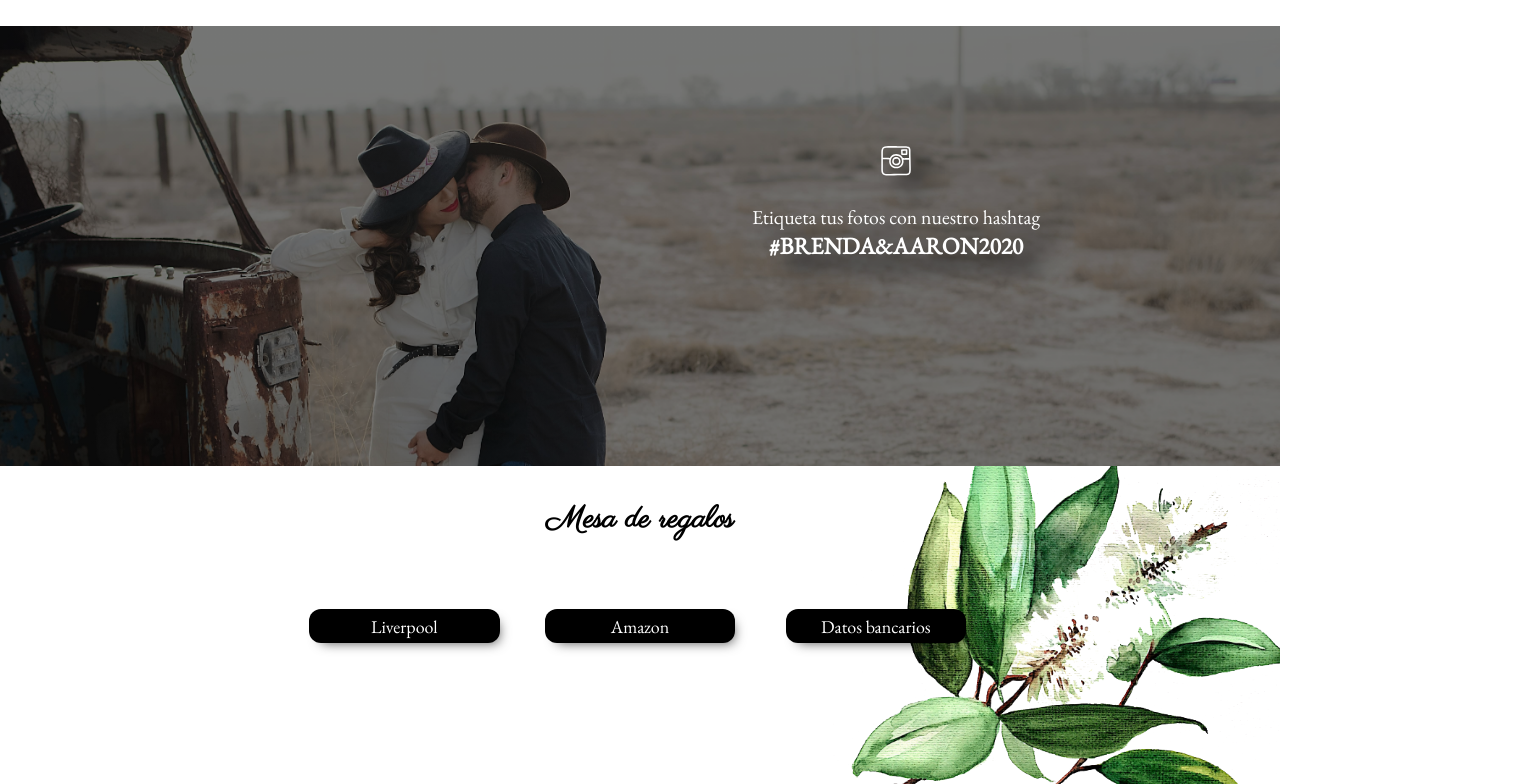
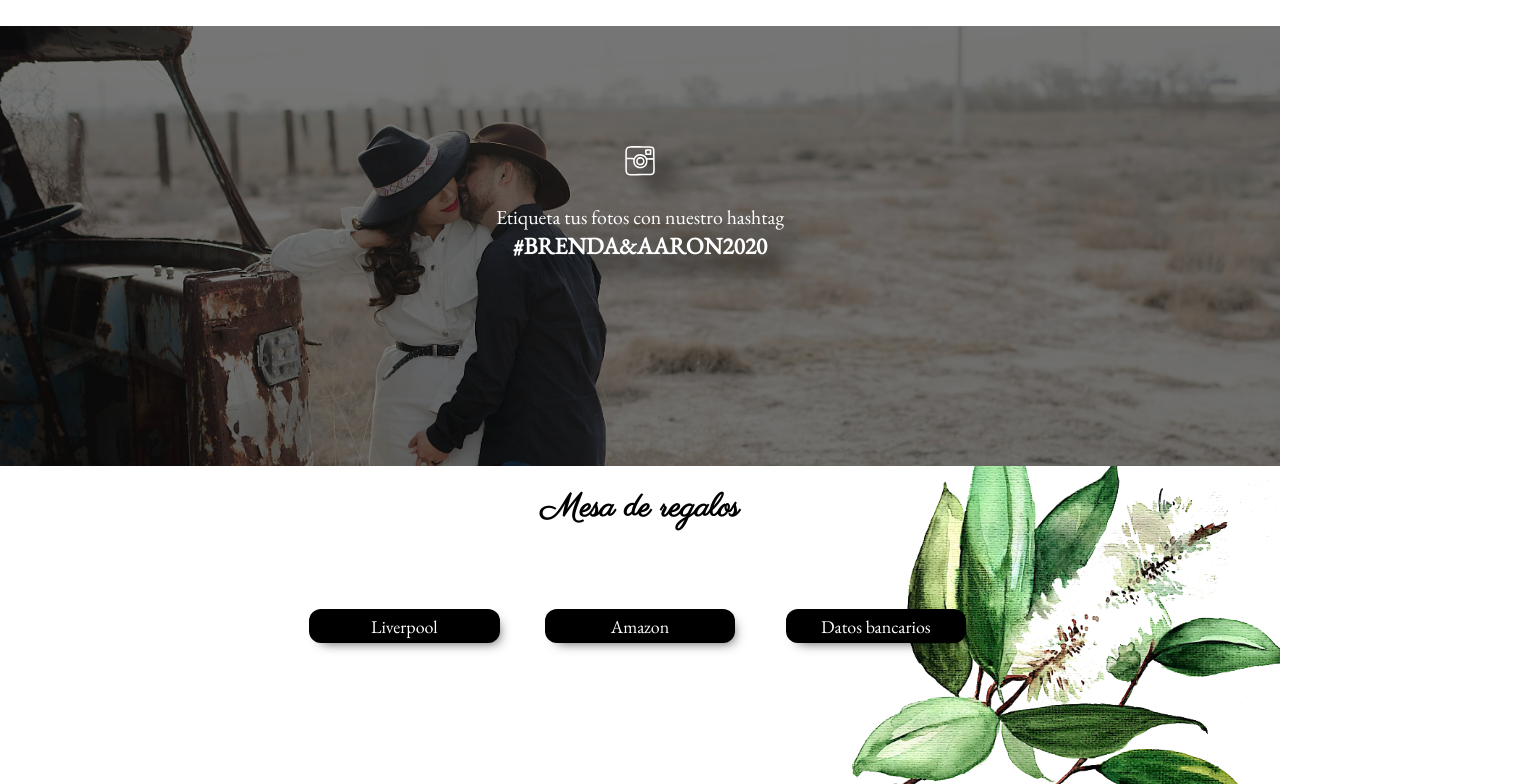
Before and after one commit to nayelyrodarte/Wedding-Rsvp, a React (Create React App) app in the folder client/: page / in a window 1280 px wide. Shown: the part 940-1724 px from the top of the page, 1536 px wide, since content can reach past the window. Built offline with nearby package versions, Linux system fonts and the light colour scheme; the HTML template or start-up script is replaced by a standard one.

Commit message:
Fix main div @ insta component expanding

```diff
--- a/client/src/css/mobile.css
+++ b/client/src/css/mobile.css
@@ -132,17 +132,16 @@ form {
   background-repeat: no-repeat;
   background-size: cover;
   background-color: #e0e4e3;
+  width: 100vw;
   color: white;
   height: 55vh;
-  width: 100%;
+  width: 100vw;
 }
 
 .instagram__container div {
   filter: drop-shadow(16px 16px 10px black);
   position: relative;
-  width: 100vw;
   top: 40%;
-  left: auto;
 }
 
 .instagram__container img {
@@ -172,8 +171,8 @@ h1 {
 }
 
 h2 {
-  font-size: 1.7rem;
-  line-height: 3em;
+  font-size: 1.8rem;
+  line-height: 2em;
   position: absolute;
   padding-right: 1.5rem;
   right: 100%;
--- a/client/src/css/screen.css
+++ b/client/src/css/screen.css
@@ -96,6 +96,7 @@
   }
 
   .instagram__container.instagram__container {
+    width: 100vw;
     background-size: cover;
   }
 
@@ -108,9 +109,7 @@
   }
 
   .instagram__container.instagram__container div {
-    width: auto;
     top: 25%;
-    left: 20%;
     font-size: 1.1em;
   }
 
```
